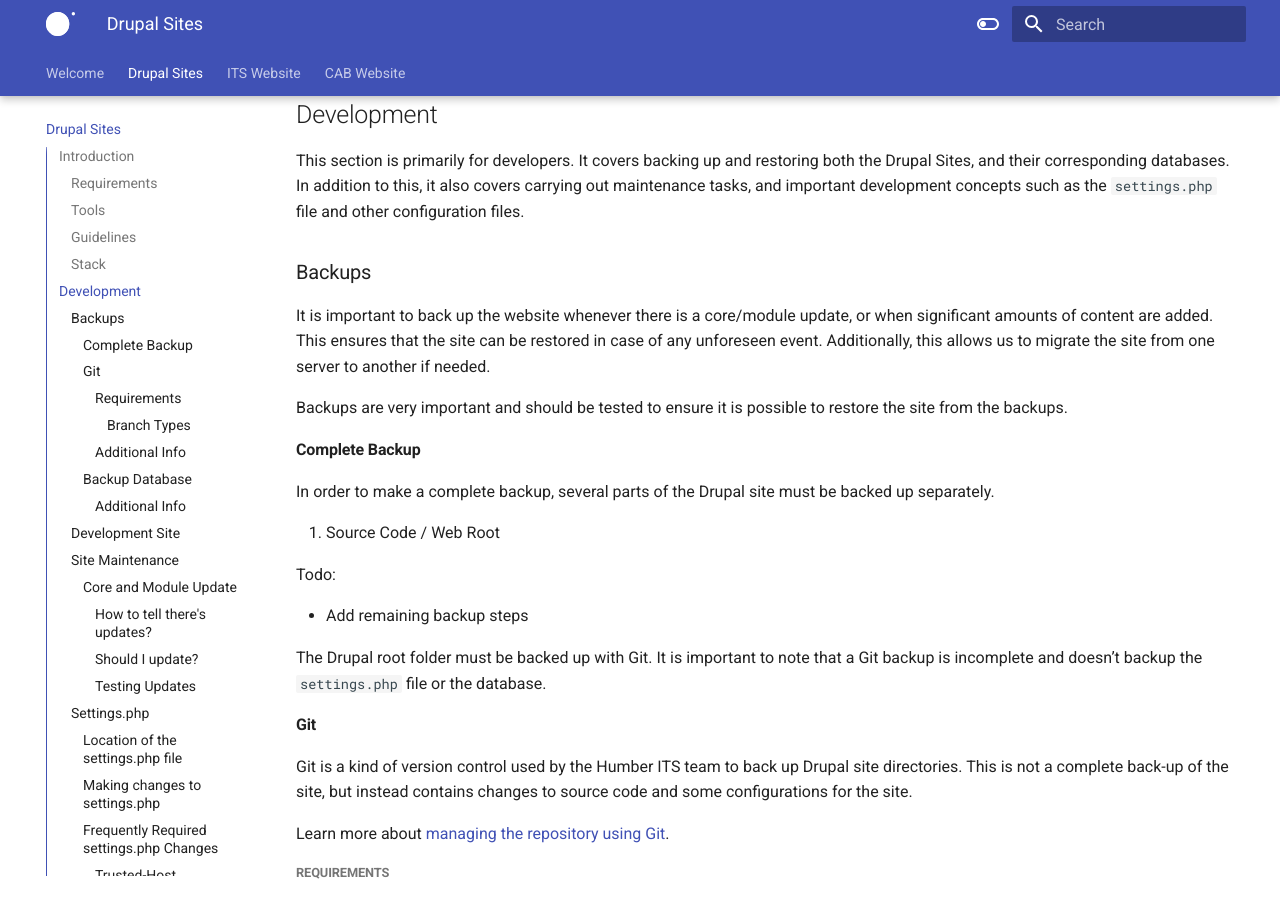
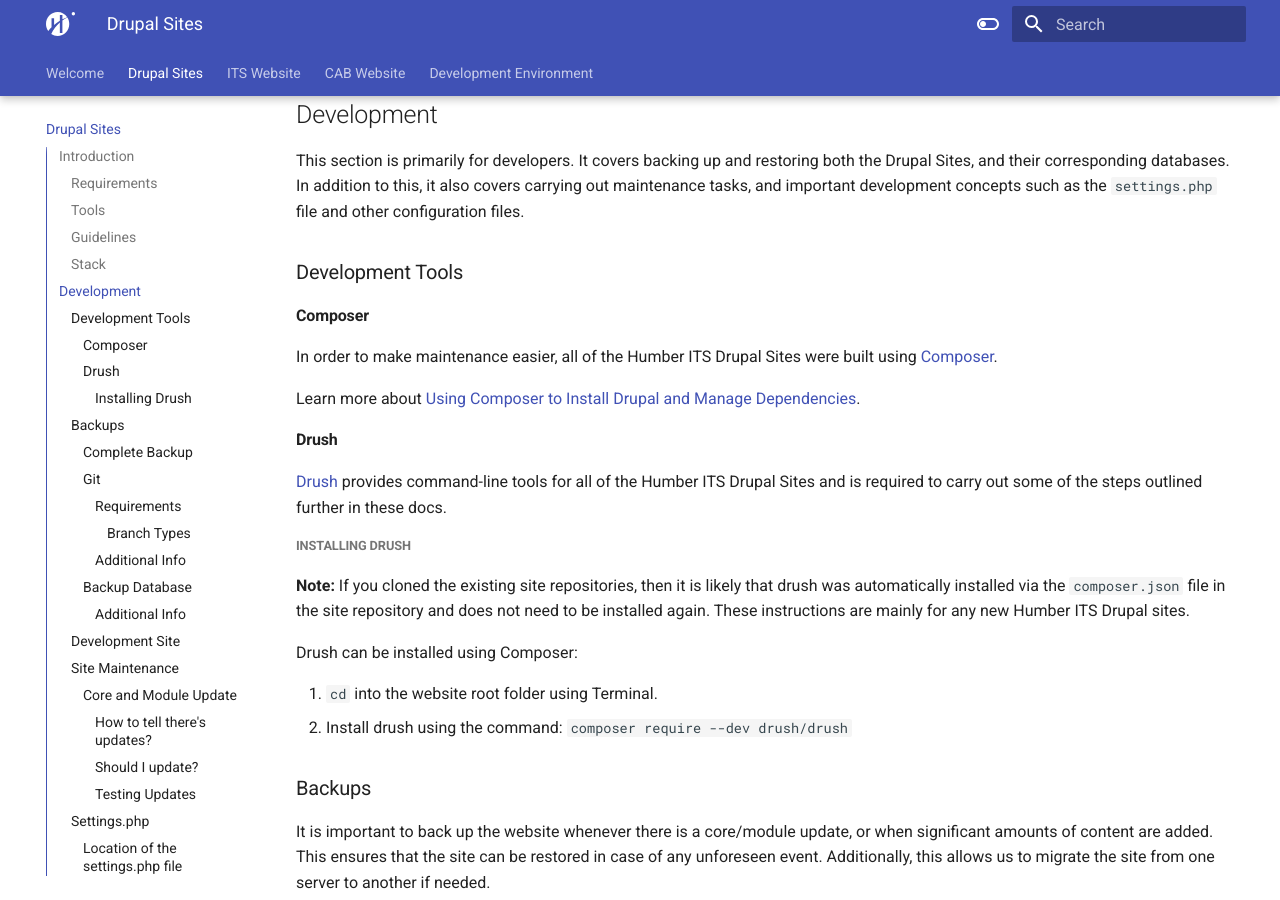
Before and after one commit to GeorgeCiesinski/custom-drupal-docs, an MkDocs documentation site: the page built from docs/drupal-sites.md, in a window 1280 px wide and 900 px high, scrolled down 1108 px. Built offline with MkDocs 1.6.1 and Material for MkDocs 9.7.7, drawn with Linux system fonts in a browser that asks for light colours.

Commit message:
Created development-environment page and added logo

```diff
--- a/docs/drupal-sites.md
+++ b/docs/drupal-sites.md
@@ -35,6 +35,27 @@ The Humber ITS Drupal Stack uses:
 ## Development
 
 This section is primarily for developers. It covers backing up and restoring both the Drupal Sites, and their corresponding databases. In addition to this, it also covers carrying out maintenance tasks, and important development concepts such as the `settings.php` file and other configuration files.
+
+### Development Tools
+
+#### Composer
+
+In order to make maintenance easier, all of the Humber ITS Drupal Sites were built using [Composer](https://getcomposer.org/).
+
+Learn more about [Using Composer to Install Drupal and Manage Dependencies](https://www.drupal.org/docs/develop/using-composer/manage-dependencies).
+
+#### Drush
+
+[Drush](https://www.drush.org/) provides command-line tools for all of the Humber ITS Drupal Sites and is required to carry out some of the steps outlined further in these docs.
+
+##### Installing Drush
+
+**Note:** If you cloned the existing site repositories, then it is likely that drush was automatically installed via the `composer.json` file in the site repository and does not need to be installed again. These instructions are mainly for any new Humber ITS Drupal sites.
+
+Drush can be installed using Composer:
+
+1. `cd` into the website root folder using Terminal.
+2. Install drush using the command: `composer require --dev drush/drush`
 
 ### Backups
 
--- a/mkdocs.yml
+++ b/mkdocs.yml
@@ -4,6 +4,7 @@ nav:
   - 'drupal-sites.md'
   - 'its-website.md'
   - 'cab-website.md'
+  - 'development-environment.md'
 theme:
   name: material
   logo: assets/humber-logo-white-150x150.svg
@@ -14,8 +15,7 @@ theme:
     - navigation.tabs.sticky
     - navigation.sections
     - navigation.top
-    - navigation.path
-    - toc.integrate  # Integrates the TOC into the side nav
+    - toc.integrate
     - search.suggest
     - search.highlight
     - content.tabs.link
```
Also changed, not shown: docs/development-environment.md (added, +41 -0 lines), docs/assets/humber-logo-white-150x150.svg.
